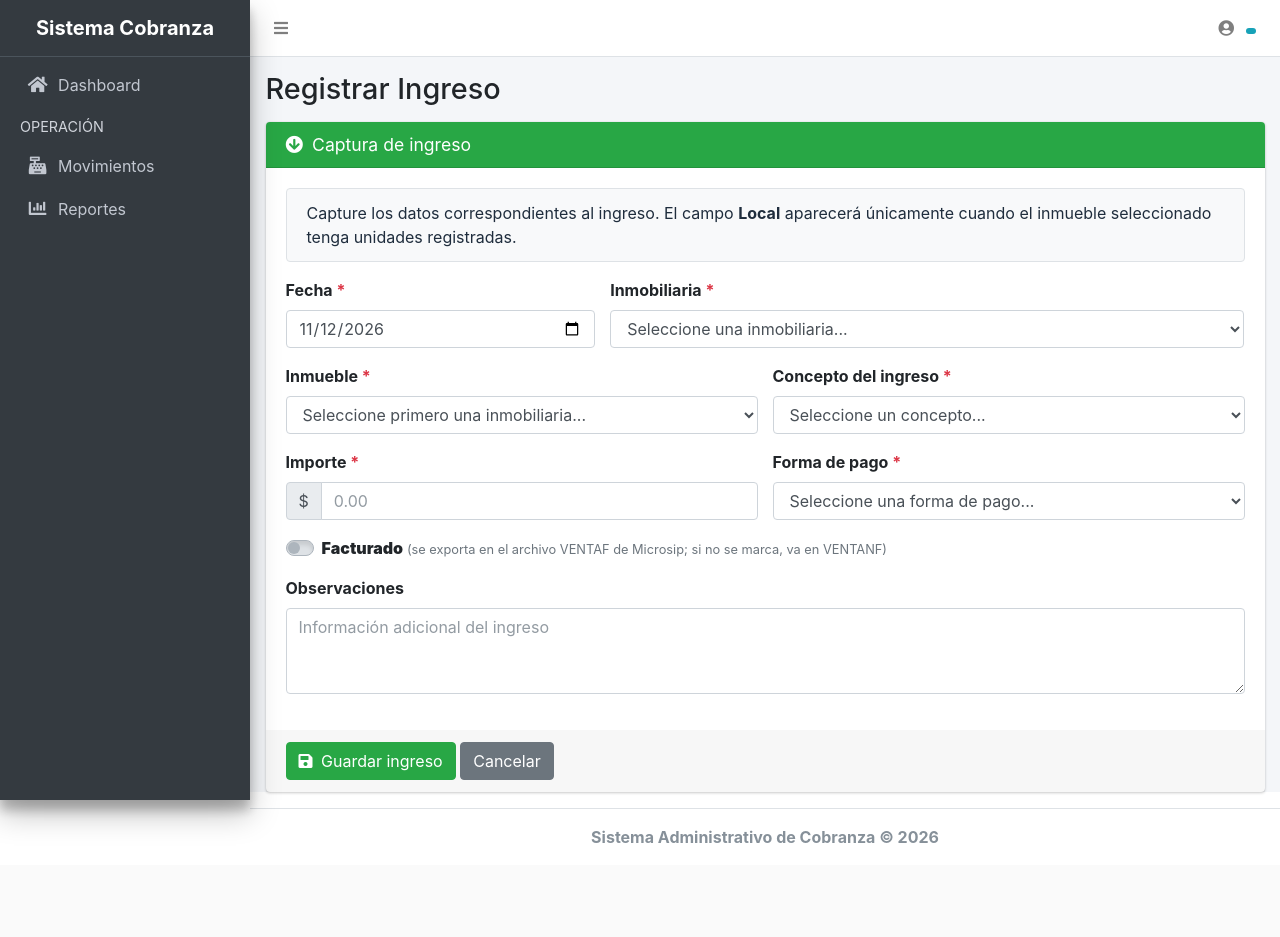
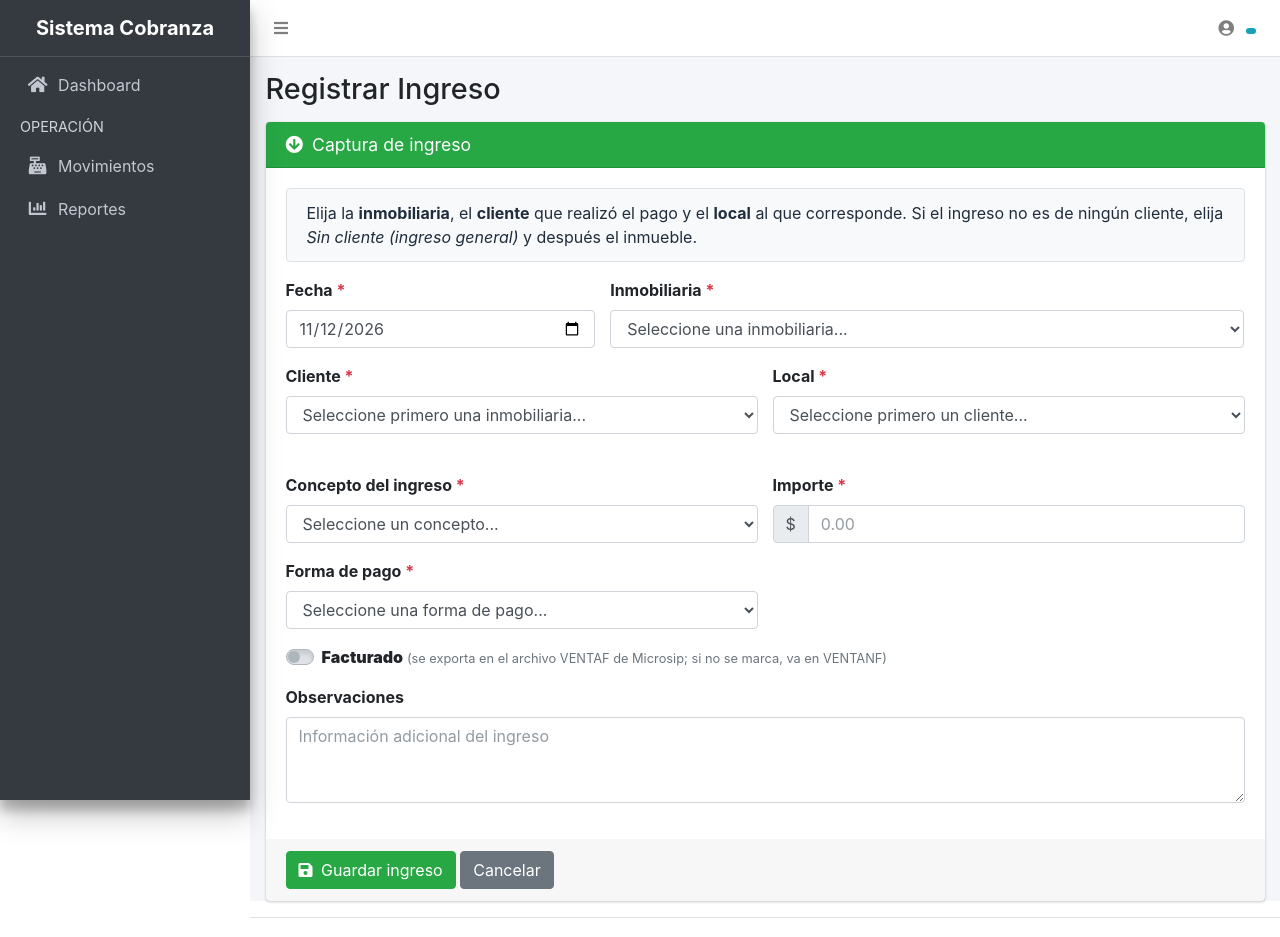
Before and after one commit to ArturoJimRa/sistema-cobranza, a Laravel app: template resources/views/movimientos/ingresos/create.blade.php in a window 1280 px wide. Shown: the top 937 px of the page. Before the commit the page ends 843 px from the top, so only its background shows below. Run offline with Laravel 12, Linux system fonts and the light colour scheme; the template is opened without the code that fills it, so the values that code supplies are empty; parts of the project's set-up code (start-up, migrations or seed data) failed here and were passed over; some libraries are stand-ins or nearby versions.

Commit message:
Ingreso: seleccionar cliente en lugar de inmueble

```diff
--- a/public/js/ingresos.js
+++ b/public/js/ingresos.js
@@ -1,147 +1,160 @@
 document.addEventListener('DOMContentLoaded', () => {
     const inmobiliariaSelect = document.getElementById('inmobiliaria_id');
-    const inmuebleSelect = document.getElementById('inmueble_id');
+    const clienteSelect = document.getElementById('cliente_id');
 
     const grupoUnidad = document.getElementById('grupo_unidad');
     const unidadSelect = document.getElementById('unidad_id');
+    const infoLocal = document.getElementById('info_local');
+
+    const grupoInmueble = document.getElementById('grupo_inmueble');
+    const inmuebleSelect = document.getElementById('inmueble_id');
 
     const formaPagoSelect = document.getElementById('forma_pago_id');
     const grupoCuenta = document.getElementById('grupo_cuenta_bancaria');
     const cuentaSelect = document.getElementById('cuenta_bancaria_id');
-
     const grupoReferencia = document.getElementById('grupo_referencia');
     const referenciaInput = document.getElementById('referencia');
 
+    const unidadSeleccionada = unidadSelect?.dataset.selected || '';
     const inmuebleSeleccionado = inmuebleSelect?.dataset.selected || '';
-    const unidadSeleccionada = unidadSelect?.dataset.selected || '';
 
     function limpiarSelect(select, texto) {
-        if (!select) {
+        if (!select) return;
+        select.innerHTML = '';
+        const option = document.createElement('option');
+        option.value = '';
+        option.textContent = texto;
+        select.appendChild(option);
+    }
+
+    async function obtenerJson(url) {
+        const response = await fetch(url, { headers: { Accept: 'application/json' } });
+        if (!response.ok) throw new Error(`Error HTTP ${response.status}`);
+        return response.json();
+    }
+
+    function unidadesDe(option) {
+        try {
+            return JSON.parse(option?.dataset.unidades || '[]');
+        } catch (e) {
+            return [];
+        }
+    }
+
+    /* Locales del cliente elegido, solo de la inmobiliaria elegida */
+    function localesDelCliente() {
+        const inmo = inmobiliariaSelect.value;
+        return unidadesDe(clienteSelect.options[clienteSelect.selectedIndex])
+            .filter((u) => String(u.inmobiliaria_id) === String(inmo));
+    }
+
+    /* ---------- Inmobiliaria -> clientes con locales en ella ---------- */
+    function filtrarClientes() {
+        const inmo = inmobiliariaSelect.value;
+        let visibles = 0;
+
+        [...clienteSelect.options].forEach((option) => {
+            if (option.value === '') {
+                option.textContent = inmo ? 'Seleccione un cliente...' : 'Seleccione primero una inmobiliaria...';
+                return;
+            }
+            if (option.value === 'sin') {
+                option.hidden = !inmo;
+                option.disabled = !inmo;
+                return;
+            }
+            const tiene = !!inmo && unidadesDe(option).some((u) => String(u.inmobiliaria_id) === String(inmo));
+            option.hidden = !tiene;
+            option.disabled = !tiene;
+            if (tiene) visibles++;
+        });
+
+        const actual = clienteSelect.options[clienteSelect.selectedIndex];
+        if (actual && actual.disabled) clienteSelect.value = '';
+
+        if (inmo && visibles === 0) {
+            clienteSelect.options[0].textContent = 'Esta inmobiliaria no tiene clientes con locales';
+        }
+    }
+
+    /* ---------- Cliente -> sus locales (o inmueble si es ingreso general) ---------- */
+    function cambiarCliente(seleccionado = '') {
+        const sinCliente = clienteSelect.value === 'sin';
+
+        grupoUnidad.style.display = sinCliente ? 'none' : '';
+        grupoInmueble.style.display = sinCliente ? '' : 'none';
+        unidadSelect.required = !sinCliente;
+        inmuebleSelect.required = sinCliente;
+
+        if (sinCliente) {
+            limpiarSelect(unidadSelect, '');
+            infoLocal.innerHTML = '&nbsp;';
+            cargarInmuebles(inmobiliariaSelect.value, inmuebleSeleccionado);
             return;
         }
 
-        select.innerHTML = '';
+        inmuebleSelect.value = '';
 
-        const option = document.createElement('option');
-        option.value = '';
-        option.textContent = texto;
+        if (!clienteSelect.value) {
+            limpiarSelect(unidadSelect, 'Seleccione primero un cliente...');
+            mostrarInfoLocal();
+            return;
+        }
 
-        select.appendChild(option);
+        const locales = localesDelCliente();
+        limpiarSelect(unidadSelect, 'Seleccione un local...');
+
+        locales.forEach((u) => {
+            const option = document.createElement('option');
+            option.value = u.id;
+            option.textContent = `${u.nombre} — ${u.inmueble}`;
+            unidadSelect.appendChild(option);
+        });
+
+        if (locales.length === 1) {
+            unidadSelect.remove(0); // un solo local: se elige automáticamente
+            unidadSelect.value = String(locales[0].id);
+        } else if (seleccionado) {
+            unidadSelect.value = String(seleccionado);
+        }
+
+        mostrarInfoLocal();
     }
 
-    function agregarOpciones(select, registros, seleccionado = '') {
-        registros.forEach((registro) => {
-            const option = document.createElement('option');
-
-            option.value = registro.id;
-            option.textContent = registro.nombre;
-            option.selected = String(registro.id) === String(seleccionado);
-
-            select.appendChild(option);
-        });
-    }
-
-    async function obtenerJson(url) {
-        const response = await fetch(url, {
-            headers: {
-                Accept: 'application/json',
-            },
-        });
-
-        if (!response.ok) {
-            throw new Error(`Error HTTP ${response.status}`);
-        }
-
-        return response.json();
+    function mostrarInfoLocal() {
+        const u = localesDelCliente().find((x) => String(x.id) === unidadSelect.value);
+        infoLocal.innerHTML = u ? `Inmueble: <strong>${u.inmueble}</strong>` : '&nbsp;';
     }
 
     async function cargarInmuebles(inmobiliariaId, seleccionado = '') {
-        limpiarSelect(inmuebleSelect, 'Cargando inmuebles...');
-        limpiarSelect(unidadSelect, 'Seleccione un local...');
-
-        grupoUnidad.style.display = 'none';
-        unidadSelect.value = '';
-
         if (!inmobiliariaId) {
-            limpiarSelect(
-                inmuebleSelect,
-                'Seleccione primero una inmobiliaria...'
-            );
-
+            limpiarSelect(inmuebleSelect, 'Seleccione primero una inmobiliaria...');
             return;
         }
 
+        limpiarSelect(inmuebleSelect, 'Cargando inmuebles...');
+
         try {
-            const inmuebles = await obtenerJson(
-                `/ajax/inmuebles/${inmobiliariaId}`
-            );
-
+            const inmuebles = await obtenerJson(`/ajax/inmuebles/${inmobiliariaId}`);
             limpiarSelect(inmuebleSelect, 'Seleccione un inmueble...');
-
-            agregarOpciones(
-                inmuebleSelect,
-                inmuebles,
-                seleccionado
-            );
-
-            if (seleccionado) {
-                await cargarUnidades(seleccionado, unidadSeleccionada);
-            }
+            inmuebles.forEach((i) => {
+                const option = document.createElement('option');
+                option.value = i.id;
+                option.textContent = i.nombre;
+                option.selected = String(i.id) === String(seleccionado);
+                inmuebleSelect.appendChild(option);
+            });
         } catch (error) {
             console.error(error);
-
-            limpiarSelect(
-                inmuebleSelect,
-                'No fue posible cargar los inmuebles'
-            );
+            limpiarSelect(inmuebleSelect, 'No fue posible cargar los inmuebles');
         }
     }
 
-    async function cargarUnidades(inmuebleId, seleccionado = '') {
-        limpiarSelect(unidadSelect, 'Cargando locales...');
-        grupoUnidad.style.display = 'none';
+    /* ---------- Forma de pago ---------- */
+    function controlarFormaPago() {
+        if (!formaPagoSelect) return;
 
-        if (!inmuebleId) {
-            unidadSelect.value = '';
-            return;
-        }
-
-        try {
-            const unidades = await obtenerJson(
-                `/ajax/unidades/${inmuebleId}`
-            );
-
-            limpiarSelect(unidadSelect, 'Seleccione un local...');
-
-            if (unidades.length === 0) {
-                unidadSelect.value = '';
-                grupoUnidad.style.display = 'none';
-                return;
-            }
-
-            agregarOpciones(unidadSelect, unidades, seleccionado);
-            grupoUnidad.style.display = 'block';
-        } catch (error) {
-            console.error(error);
-
-            limpiarSelect(
-                unidadSelect,
-                'No fue posible cargar los locales'
-            );
-        }
-    }
-
-    function controlarFormaPago() {
-        if (!formaPagoSelect) {
-            return;
-        }
-
-        const texto = formaPagoSelect
-            .options[formaPagoSelect.selectedIndex]
-            ?.text
-            .trim()
-            .toLowerCase() || '';
-
+        const texto = formaPagoSelect.options[formaPagoSelect.selectedIndex]?.text.trim().toLowerCase() || '';
         const esTransferencia = texto.includes('transferencia');
 
         grupoCuenta.style.display = esTransferencia ? 'block' : 'none';
@@ -153,22 +166,14 @@ document.addEventListener('DOMContentLoaded', () => {
         }
     }
 
-    inmobiliariaSelect?.addEventListener('change', function () {
-        cargarInmuebles(this.value);
-    });
-
-    inmuebleSelect?.addEventListener('change', function () {
-        cargarUnidades(this.value);
-    });
-
+    /* ---------- Eventos ---------- */
+    inmobiliariaSelect?.addEventListener('change', () => { filtrarClientes(); cambiarCliente(); });
+    clienteSelect?.addEventListener('change', () => cambiarCliente());
+    unidadSelect?.addEventListener('change', mostrarInfoLocal);
     formaPagoSelect?.addEventListener('change', controlarFormaPago);
 
-    if (inmobiliariaSelect?.value) {
-        cargarInmuebles(
-            inmobiliariaSelect.value,
-            inmuebleSeleccionado
-        );
-    }
-
+    /* ---------- Estado inicial (incluye regreso por error de validación) ---------- */
+    filtrarClientes();
+    cambiarCliente(unidadSeleccionada);
     controlarFormaPago();
 });
--- a/resources/views/movimientos/ingresos/_form.blade.php
+++ b/resources/views/movimientos/ingresos/_form.blade.php
@@ -49,6 +49,68 @@
     </div>
 
     <div class="col-md-6 mb-3">
+        <label for="cliente_id">
+            Cliente <span class="text-danger">*</span>
+        </label>
+
+        <select
+            id="cliente_id"
+            name="cliente_id"
+            class="form-control @error('cliente_id') is-invalid @enderror"
+            required>
+
+            <option value="">Seleccione primero una inmobiliaria...</option>
+
+            @foreach($clientes as $cliente)
+                <option
+                    value="{{ $cliente->id }}"
+                    data-unidades="{{ $cliente->unidades->map(fn ($u) => [
+                        'id' => $u->id,
+                        'nombre' => $u->nombre,
+                        'inmueble' => $u->inmueble->nombre ?? '',
+                        'inmobiliaria_id' => $u->inmueble->inmobiliaria_id ?? null,
+                    ])->values()->toJson() }}"
+                    {{ old('cliente_id') == $cliente->id ? 'selected' : '' }}>
+
+                    {{ $cliente->nombre }}
+
+                </option>
+            @endforeach
+
+            <option value="sin" {{ old('origen') === 'general' ? 'selected' : '' }}>
+                — Sin cliente (ingreso general) —
+            </option>
+
+        </select>
+
+        @error('cliente_id')
+            <div class="invalid-feedback">{{ $message }}</div>
+        @enderror
+    </div>
+
+    <div class="col-md-6 mb-3" id="grupo_unidad">
+        <label for="unidad_id">
+            Local <span class="text-danger">*</span>
+        </label>
+
+        <select
+            id="unidad_id"
+            name="unidad_id"
+            class="form-control @error('unidad_id') is-invalid @enderror"
+            data-selected="{{ old('unidad_id') }}">
+
+            <option value="">Seleccione primero un cliente...</option>
+
+        </select>
+
+        <small class="form-text text-muted" id="info_local">&nbsp;</small>
+
+        @error('unidad_id')
+            <div class="invalid-feedback">{{ $message }}</div>
+        @enderror
+    </div>
+
+    <div class="col-md-6 mb-3" id="grupo_inmueble" style="display: none;">
         <label for="inmueble_id">
             Inmueble <span class="text-danger">*</span>
         </label>
@@ -57,42 +119,15 @@
             id="inmueble_id"
             name="inmueble_id"
             class="form-control @error('inmueble_id') is-invalid @enderror"
-            data-selected="{{ old('inmueble_id') }}"
-            required>
+            data-selected="{{ old('inmueble_id') }}">
 
-            <option value="">Seleccione primero una inmobiliaria...</option>
+            <option value="">Seleccione un inmueble...</option>
 
         </select>
 
+        <small class="form-text text-muted">Ingreso que no corresponde a ningún cliente.</small>
+
         @error('inmueble_id')
-            <div class="invalid-feedback">{{ $message }}</div>
-        @enderror
-    </div>
-
-    <div
-        class="col-md-6 mb-3"
-        id="grupo_unidad"
-        style="display: none;">
-
-        <label for="unidad_id">
-            Local
-        </label>
-
-        <select
-            id="unidad_id"
-            name="unidad_id"
-            class="form-control @error('unidad_id') is-invalid @enderror"
-            data-selected="{{ old('unidad_id') }}">
-
-            <option value="">Seleccione un local...</option>
-
-        </select>
-
-        <small class="form-text text-muted">
-            Este campo solo se muestra cuando el inmueble tiene locales.
-        </small>
-
-        @error('unidad_id')
             <div class="invalid-feedback">{{ $message }}</div>
         @enderror
     </div>
--- a/resources/views/movimientos/ingresos/create.blade.php
+++ b/resources/views/movimientos/ingresos/create.blade.php
@@ -22,9 +22,10 @@
         <div class="card-body">
 
             <div class="alert alert-light border">
-                Capture los datos correspondientes al ingreso. El campo
-                <strong>Local</strong> aparecerá únicamente cuando el
-                inmueble seleccionado tenga unidades registradas.
+                Elija la <strong>inmobiliaria</strong>, el <strong>cliente</strong>
+                que realizó el pago y el <strong>local</strong> al que corresponde.
+                Si el ingreso no es de ningún cliente, elija
+                <em>Sin cliente (ingreso general)</em> y después el inmueble.
             </div>
 
             @include('movimientos.ingresos._form')
```
Also changed, not shown: app/Http/Controllers/Movimientos/MovimientoController.php (+36 -18 lines), app/Http/Requests/Movimientos/IngresoRequest.php (+52 -13 lines).
